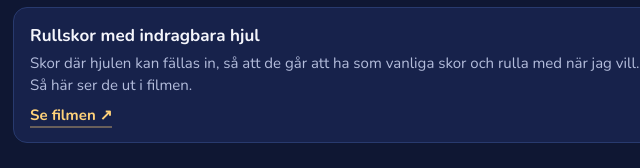
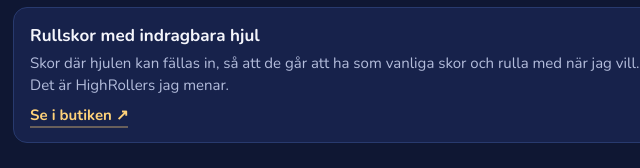
Before and after one commit to daniel-oster/presenter, a plain HTML site: page annabelle/index.html in a window 1280 px wide. Shown: the part 3440-3608 px from the top of the page, 303-943 px from the left. Drawn offline with nearby package versions, Linux system fonts and the light colour scheme.

Commit message:
Länka rullskorna till butiken
Co-Authored-By: Claude Sonnet 5.5 <noreply@anthropic.com>
Claude-Session: https://claude.ai/code/session_01GkoDhZ3svbw4zBxukFw8Ac

```diff
--- a/annabelle/index.html
+++ b/annabelle/index.html
@@ -202,7 +202,7 @@
       { id: "vacuum", name: "Leksaksdammsugare", desc: "PAP-dammsugare som suger på riktigt, med ljud och ljus.", url: "https://www.lekia.se/varumarken/pap", label: "Se hos Lekia" }
     ]},
     { title: "Rulla och åka", items: [
-      { id: "rollerskates", name: "Rullskor med indragbara hjul", desc: "Skor där hjulen kan fällas in, så att de går att ha som vanliga skor och rulla med när jag vill. Så här ser de ut i filmen.", url: "https://www.youtube.com/shorts/ohQcUSDDBP8", label: "Se filmen" }
+      { id: "rollerskates", name: "Rullskor med indragbara hjul", desc: "Skor där hjulen kan fällas in, så att de går att ha som vanliga skor och rulla med när jag vill. Det är HighRollers jag menar.", url: "https://highrollerskate.com/", label: "Se i butiken" }
     ]},
     { title: "Till rummet", items: [
       { id: "pillow", name: "Kudde i memoryskum", desc: "HOMCA-kudde med två höjder.", url: "https://amzn.eu/d/0gcDMf2O", label: "Se på Amazon" }
```
